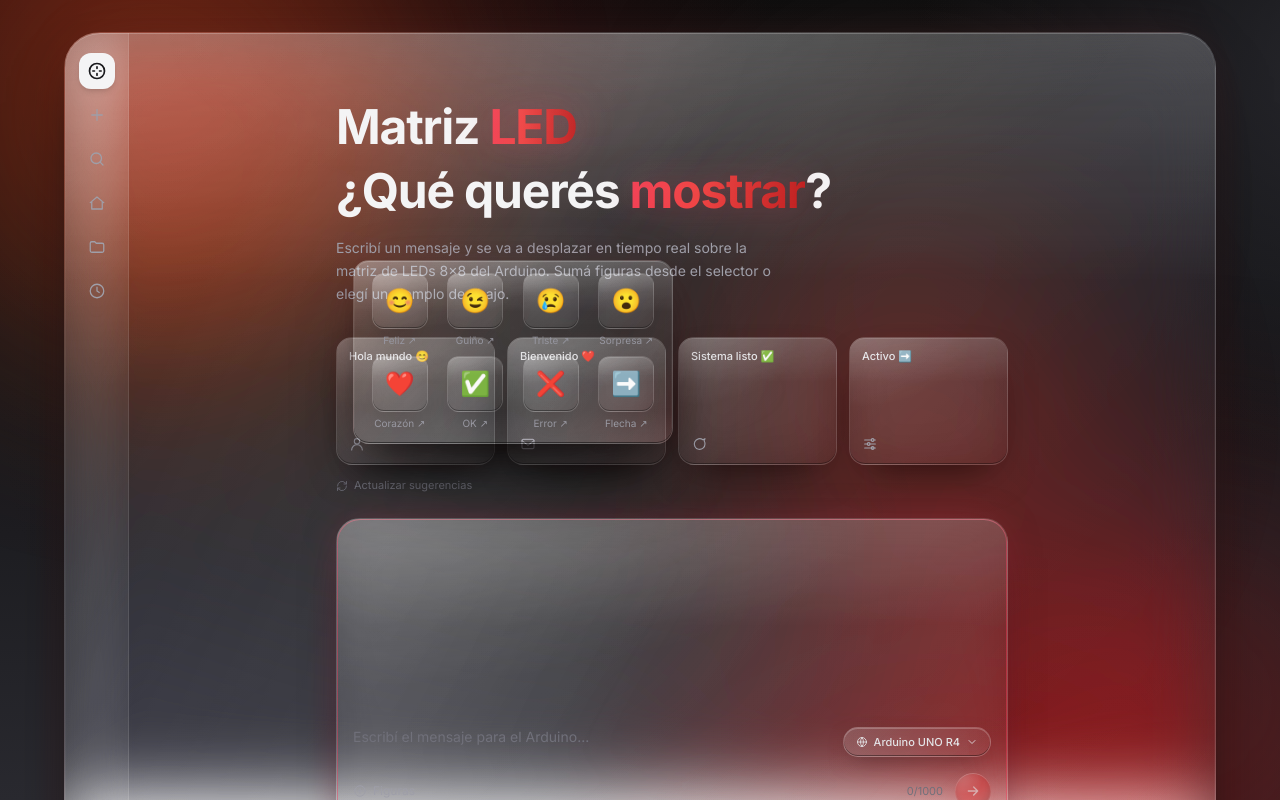
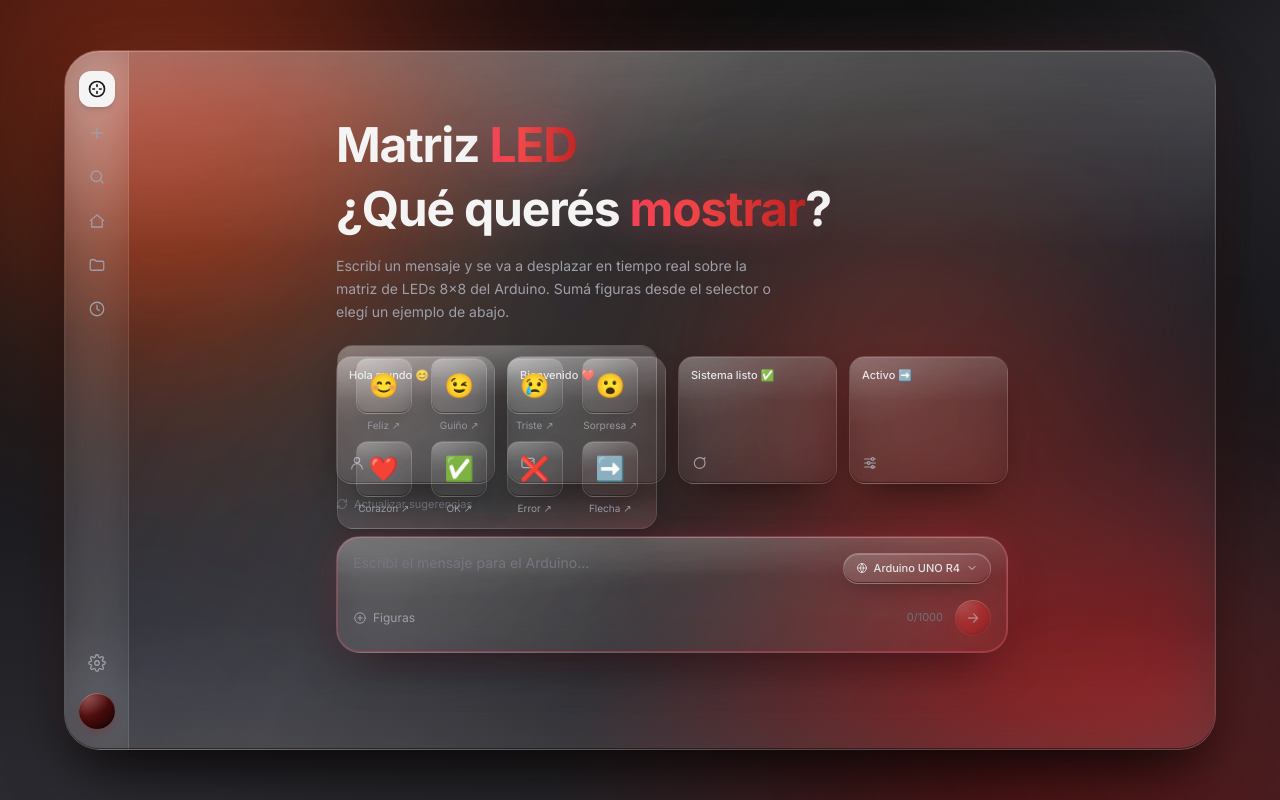
Before and after one commit to javieregarciav/arduino, a React (Vite) app: page / in a window 1280 px wide. Both pictures are taken after a click on the button "Figuras". Shown: the top 800 px of the page. Built offline with nearby package versions, Linux system fonts and the light colour scheme.

Commit message:
fix: scope liquid glass rules to components layer so Tailwind absolute wins on picker

```diff
--- a/src/App.tsx
+++ b/src/App.tsx
@@ -162,7 +162,7 @@ export default function App() {
 
               <div className="input-card glass-soft fade-up fade-up-delay-5 relative rounded-2xl p-3 sm:rounded-3xl sm:p-4" ref={pickerRef}>
                 {showPicker && (
-                  <div className="picker-pop glass absolute bottom-full left-0 right-0 z-30 mb-2 grid w-full max-w-sm grid-cols-4 gap-2 rounded-2xl p-3 shadow-xl sm:left-auto sm:right-auto sm:w-[320px]">
+                  <div className="picker-pop glass !absolute bottom-full left-0 z-30 mb-2 grid w-[min(320px,calc(100vw-2rem))] grid-cols-4 gap-2 rounded-2xl p-3 shadow-xl">
                     {FIGURES.map((f) => (
                       <div key={f.tag} className="flex flex-col items-center gap-1">
                         <button
--- a/src/index.css
+++ b/src/index.css
@@ -24,8 +24,9 @@ body {
 }
 
 /* ============ LIQUID GLASS LAYERS ============ */
+/* All wrapped in @layer components so Tailwind utilities (absolute, fixed, ...) win on conflict */
+@layer components {
 
-/* Big container — heavy frost, multi-layer highlights, refracted edges */
 .glass {
   position: relative;
   background:
@@ -109,6 +110,8 @@ body {
   -webkit-backdrop-filter: blur(14px) saturate(160%);
   border: 1px solid rgba(255, 255, 255, 0.1);
 }
+
+} /* end @layer components */
 
 /* RED gradient text */
 .gradient-text {
```
